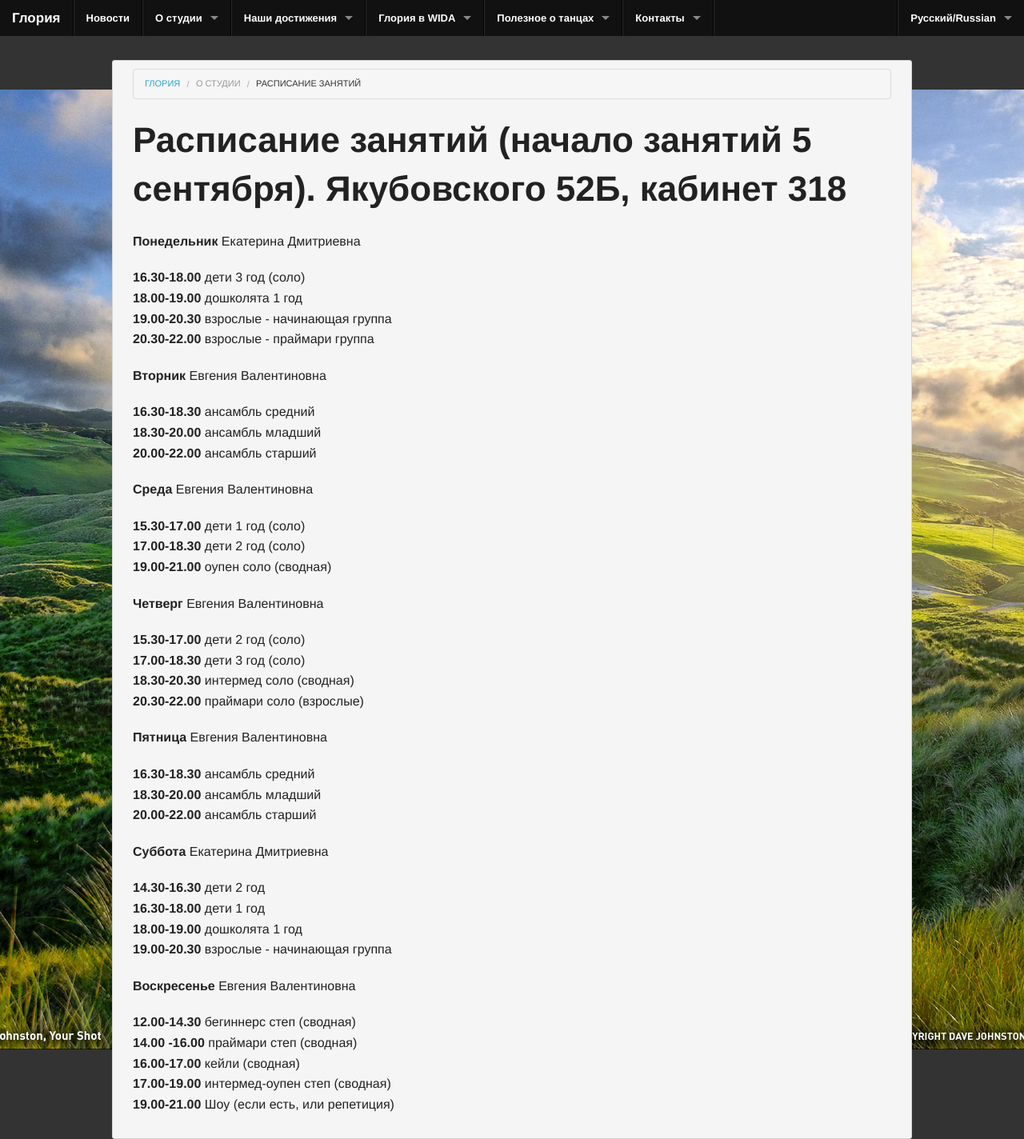
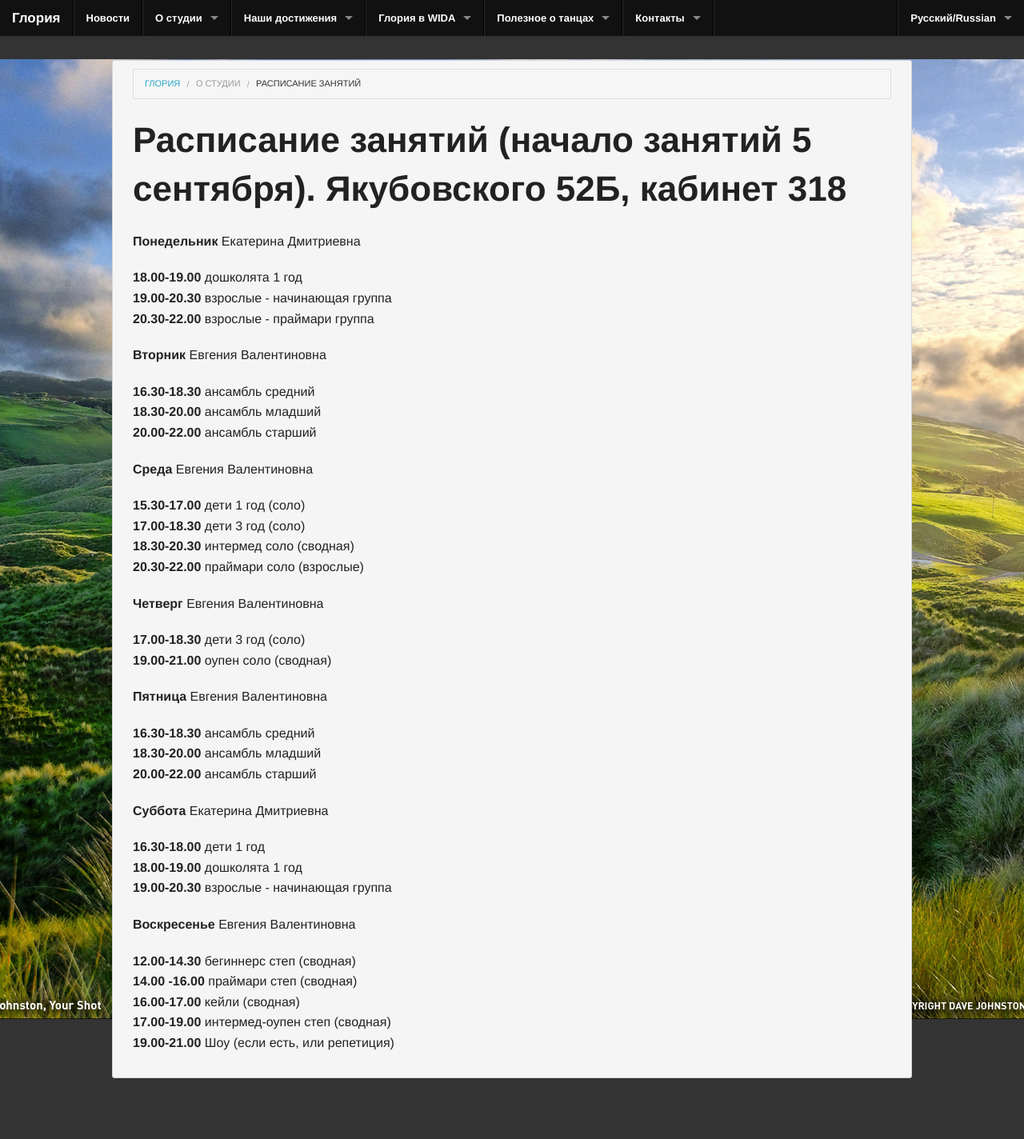
Before and after one commit to gloria-studio/gloria-studio.github.io, a Jekyll site: the page built from about/schedule/index.md, in a window 1280 px wide. Shown: the whole page at 80% size. Built offline with Jekyll 4.4.1, drawn with Linux system fonts in a browser that asks for light colours; after the commit the page ends 1348 px from its top, so only the background shows below that.

Commit message:
Updated index.md

```diff
--- a/about/schedule/index.md
+++ b/about/schedule/index.md
@@ -18,8 +18,6 @@ published: true
 
 **Понедельник** Екатерина Дмитриевна
 
-
-**16.30-18.00** дети 3 год (соло)
 **18.00-19.00** дошколята 1 год
 **19.00-20.30** взрослые - начинающая группа
 **20.30-22.00** взрослые - праймари группа
@@ -33,15 +31,15 @@ published: true
 **Среда** Евгения Валентиновна
 
 **15.30-17.00** дети 1 год (соло)
-**17.00-18.30** дети 2 год (соло)
-**19.00-21.00** оупен соло (сводная)
+**17.00-18.30** дети 3 год (соло)
+**18.30-20.30** интермед соло (сводная)
+**20.30-22.00** праймари соло (взрослые)
+
 
 **Четверг** Евгения Валентиновна
 
-**15.30-17.00** дети 2 год (соло)
 **17.00-18.30** дети 3 год (соло)
-**18.30-20.30** интермед соло (сводная)
-**20.30-22.00** праймари соло (взрослые)
+**19.00-21.00** оупен соло (сводная)
 
 **Пятница** Евгения Валентиновна
 
@@ -51,7 +49,6 @@ published: true
 
 **Суббота** Екатерина Дмитриевна
 
-**14.30-16.30** дети 2 год
 **16.30-18.00** дети 1 год
 **18.00-19.00** дошколята 1 год
 **19.00-20.30** взрослые - начинающая группа
```
